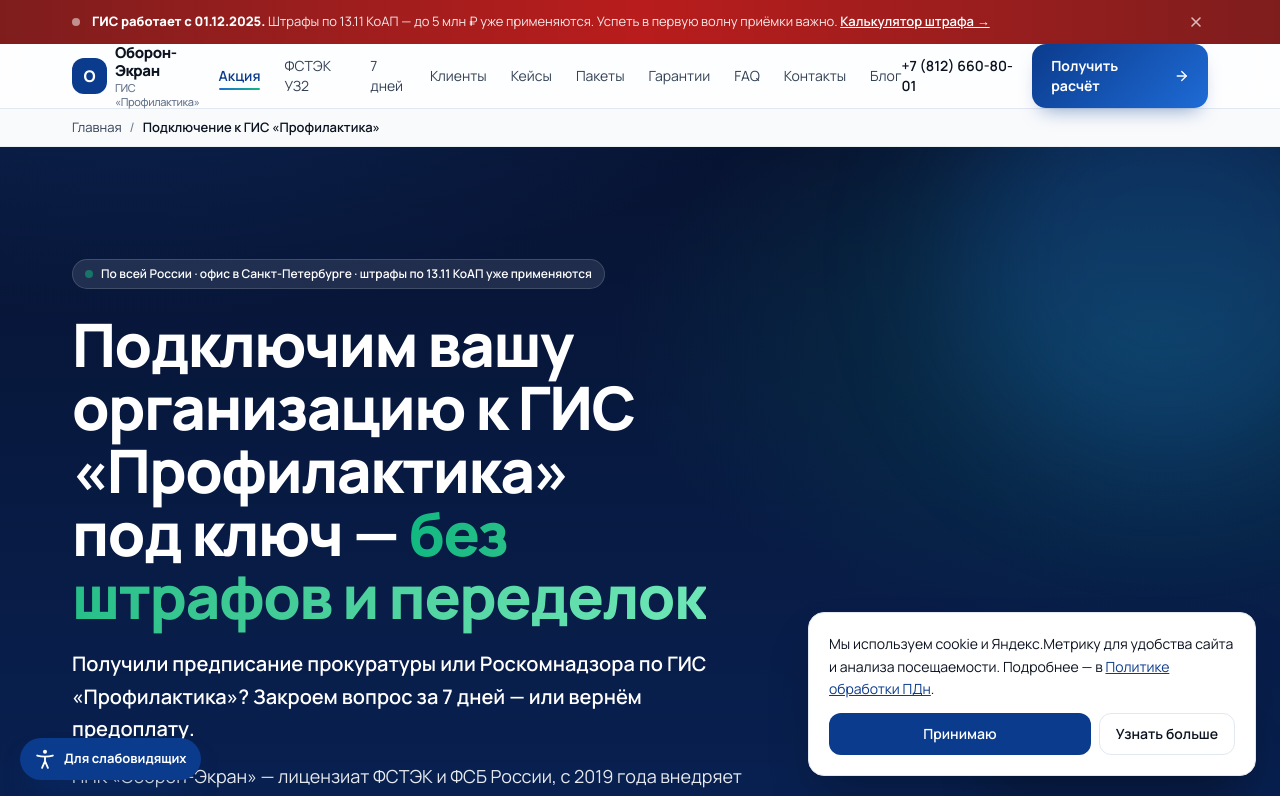
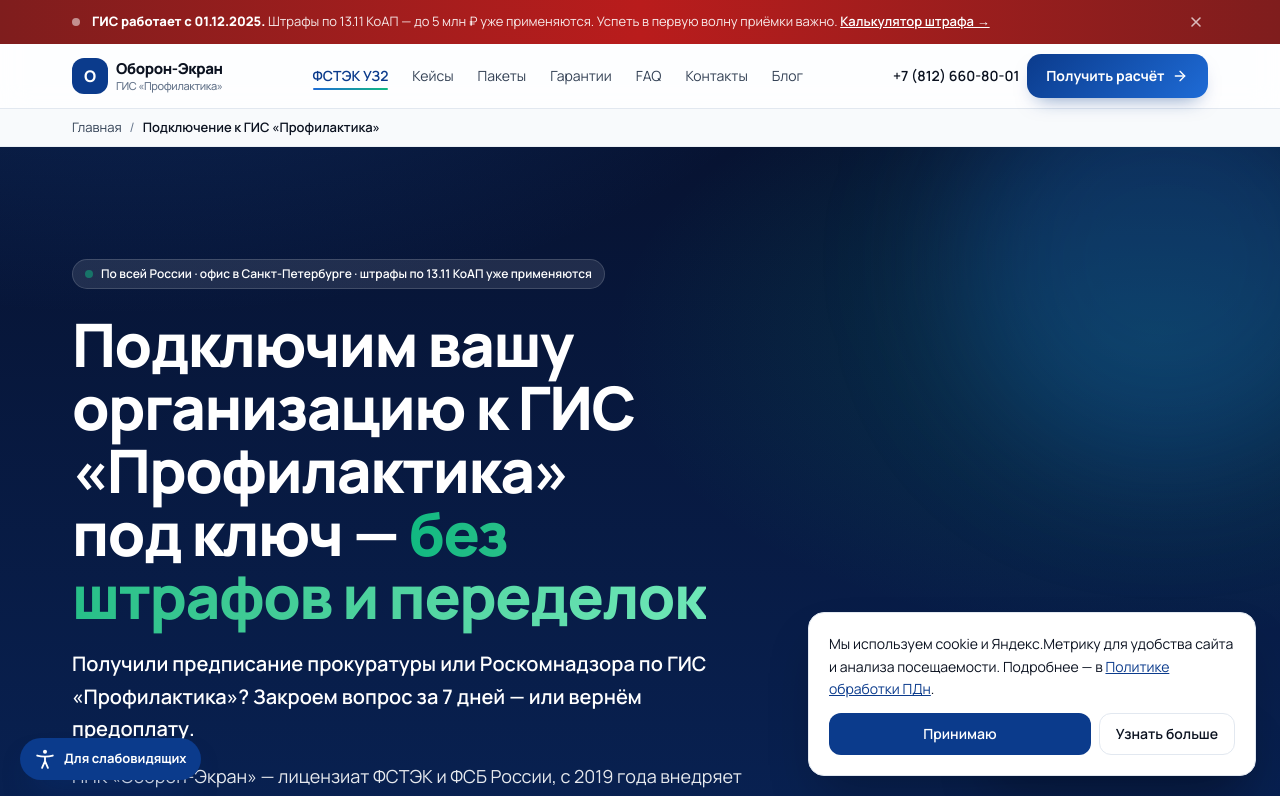
Before and after one commit to alamangart0011/desktop-tutorial, a Next.js app: page / in a window 1280 px wide. Shown: the top 796 px of the page. Built offline with nearby package versions, Linux system fonts and the light colour scheme.

Commit message:
fix(header): nowrap + сокращён NAV до 6 пунктов, телефон на xl+

```diff
--- a/components/Header.tsx
+++ b/components/Header.tsx
@@ -53,31 +53,31 @@ export function Header() {
       >
         <Link
           href="#top"
-          className="flex items-center gap-2 group"
+          className="flex items-center gap-2 group shrink-0"
           onClick={() => setOpen(false)}
         >
           <span
-            className={`inline-flex items-center justify-center rounded-xl bg-[var(--color-brand)] text-white font-extrabold transition-all duration-300 group-hover:bg-[var(--color-brand-2)] group-hover:shadow-md ${
+            className={`inline-flex items-center justify-center rounded-xl bg-[var(--color-brand)] text-white font-extrabold transition-all duration-300 group-hover:bg-[var(--color-brand-2)] group-hover:shadow-md shrink-0 ${
               scrolled ? 'w-8 h-8 text-sm' : 'w-9 h-9'
             }`}
           >
             О
           </span>
-          <span className="font-extrabold tracking-tight text-[15px] leading-tight">
+          <span className="font-extrabold tracking-tight text-[15px] leading-tight whitespace-nowrap">
             {BRAND.shortName}
-            <span className="block text-[11px] font-medium text-[var(--color-muted)]">
+            <span className="block text-[11px] font-medium text-[var(--color-muted)] whitespace-nowrap">
               ГИС «Профилактика»
             </span>
           </span>
         </Link>
 
-        <nav className="hidden lg:flex items-center gap-6" aria-label="Главное меню">
+        <nav className="hidden lg:flex items-center gap-5 xl:gap-6 min-w-0" aria-label="Главное меню">
           {NAV.map((n) => (
             <a
               key={n.href}
               href={n.href}
               aria-current={active === n.href ? 'true' : undefined}
-              className={`nav-link text-sm transition-colors ${
+              className={`nav-link text-sm whitespace-nowrap transition-colors ${
                 active === n.href
                   ? 'text-[var(--color-brand)] font-semibold'
                   : 'text-[var(--color-ink-2)] hover:text-[var(--color-brand)]'
@@ -88,25 +88,25 @@ export function Header() {
           ))}
           <Link
             href="/blog"
-            className="nav-link text-sm transition-colors text-[var(--color-ink-2)] hover:text-[var(--color-brand)]"
+            className="nav-link text-sm whitespace-nowrap transition-colors text-[var(--color-ink-2)] hover:text-[var(--color-brand)]"
           >
             Блог
           </Link>
         </nav>
 
-        <div className="flex items-center gap-2">
+        <div className="flex items-center gap-2 shrink-0">
           <a
             href={`tel:${BRAND.phoneRaw}`}
-            className="hidden md:inline-flex text-sm font-semibold text-[var(--color-ink)] hover:text-[var(--color-brand)] transition-colors"
+            className="hidden xl:inline-flex text-sm font-semibold text-[var(--color-ink)] hover:text-[var(--color-brand)] transition-colors whitespace-nowrap"
           >
             {BRAND.phone}
           </a>
           <a
             href="#contact"
             data-goal="header-contact"
-            className="hidden sm:inline-flex btn-primary text-sm py-2.5 px-4 gap-2 group"
+            className="hidden sm:inline-flex btn-primary text-sm py-2.5 px-4 gap-2 group whitespace-nowrap"
           >
-            Получить расчёт
+            Получить&nbsp;расчёт
             <ArrowRightIcon className="w-4 h-4 transition-transform duration-300 group-hover:translate-x-0.5" />
           </a>
           <button
--- a/components/constants.ts
+++ b/components/constants.ts
@@ -62,10 +62,7 @@ export const FORM = {
 } as const;
 
 export const NAV = [
-  { href: '#promo', label: 'Акция' },
   { href: '#uz2', label: 'ФСТЭК УЗ2' },
-  { href: '#offer-7d', label: '7 дней' },
-  { href: '#clients', label: 'Клиенты' },
   { href: '#cases', label: 'Кейсы' },
   { href: '#pricing', label: 'Пакеты' },
   { href: '#guarantee', label: 'Гарантии' },
```
